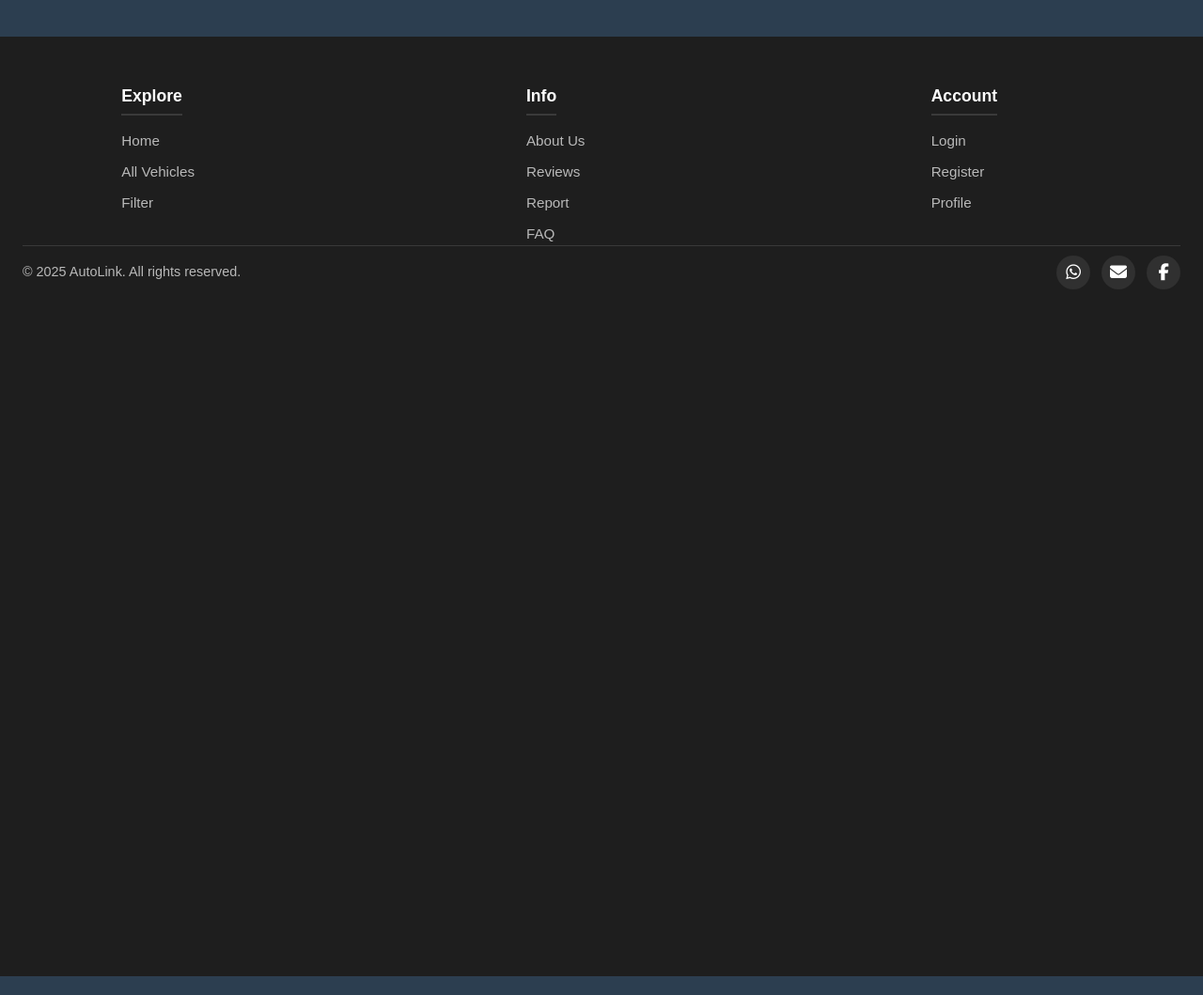
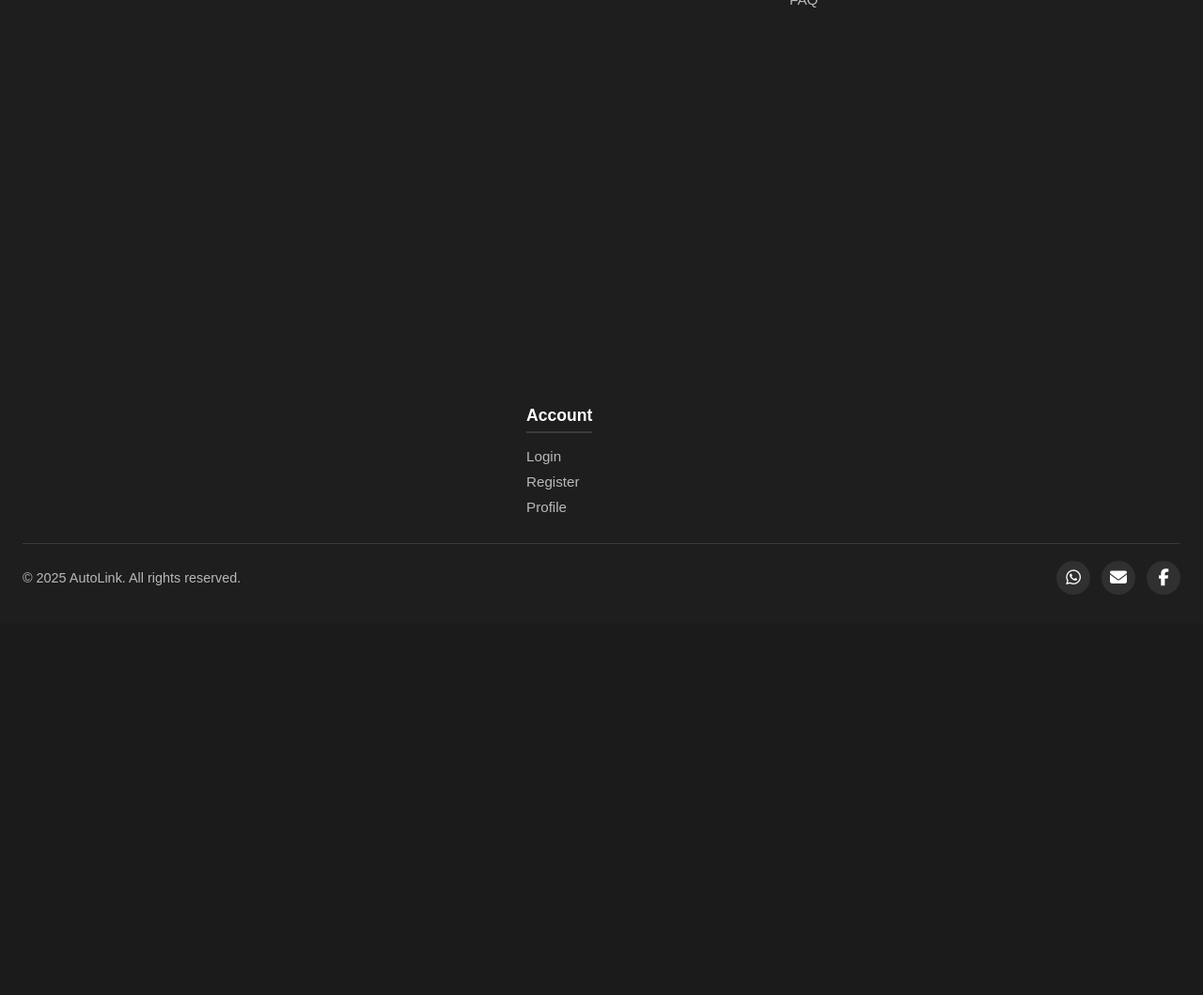
Before and after one commit to Rishab276/Autolink_Web_Assigment, a Django app: page /reviews/report/ in a window 1280 px wide. Shown: the part 741-1800 px from the top of the page at 94% size. After the commit the page ends 1374 px from the top, so only its background shows below. Run offline with Django 5.2, Linux system fonts and the light colour scheme.

Commit message:
i am pushing

```diff
--- a/Reviews/static/css/report.css
+++ b/Reviews/static/css/report.css
@@ -1,57 +1,28 @@
-/* ========================================
-   RESET - Add this at the TOP
-   ======================================== */
-
-* {
+    body {
             margin: 0;
-    padding: 0;
-    box-sizing: border-box;
+            font-family: Arial, sans-serif;
+            background-color: #fff;
+            color: #333;
         }
 
-html, body {
-    margin: 0;
-    padding: 0;
-    box-sizing: border-box;
-    line-height: 1.5;
-    background-color: #f9f9f9;
-}
-
-body {
-    display: flex;
-    flex-direction: column;
-    min-height: 100vh;
-}
-
-main {
-    flex: 0 0 auto;
-}
-
-
-/* ========================================
-   Header
-   ======================================== */
-
+        /* Header */
         header {
             background-color: #3498db;
             padding: 15px 0;
             text-align: center;
             font-size: 20px;
             font-weight: bold;
-    color: white;
-    margin: 0;
-    width: 100%;
         }
 
         /* Hero Section */
         .hero {
             position: relative;
-    background: url('{% static "images/hero-bg.jpg" %}') no-repeat center center/cover;
-    min-height: 600px;
+            background: url('your-image.jpg') no-repeat center center/cover;
+            height: 400px;
             display: flex;
             flex-direction: column;
             justify-content: center;
             align-items: center;
-    padding: 60px 20px;
         }
 
        /* Form Box */
@@ -88,7 +59,7 @@ header {
         }
 
         .form-box button {
-    background: #3498db;
+            background:#3498db;
             border: none;
             padding: 12px;
             font-size: 14px;
@@ -96,73 +67,23 @@ header {
             cursor: pointer;
             border-radius: 3px;
             width: 100%;
-    color: white;
+            color: #333;
             transition: background 0.3s ease;
         }
 
         .form-box button:hover {
-    background: #2980b9;
+            background: #3498db;
         }
 
-
-/* ========================================
-   FOOTER - Add/Replace this section
-   ======================================== */
-
-footer {
-    background: #2c3e50;
-    padding: 40px 0 20px;
-    font-size: 14px;
-    color: #fff;
-    width: 100%;
-    margin: 0;
-    flex-shrink: 0; /* Makes footer fill space */
-}
-
-.footer-container {
-    max-width: 1200px;
-    margin: 0 auto;
-    padding: 0 ;
-}
-
-.footer-bottom {
-    margin: 20px 0 0 0;
-    padding: 0;
-}
-
-/* --- FIX FOOTER SPACING FOR REPORT PAGE ONLY --- */
-
-.footer-main {
-    min-height: 1000px;
-    padding: 80px 24px 60px;
-    width: 100%;
-}
-
-.footer-columns {
-    justify-content: space-around !important;
-    gap: 60px !important;
-    margin-bottom: 0 !important;
-}
-
-.footer-bottom {
-    margin: 0 !important;
-    padding: 10px 0 !important;
-}
-
-body {
-    background-color: #1e1e1e; /* same as footer background to hide small gaps */
-    overflow-x: hidden;
-}
-
-
-
 @media (max-width: 768px) {
+    /* Adjust hero section for smaller screens */
     .hero {
-        min-height: 300px;
         padding: 40px 20px;
     }
 
-    .form-box {
-        margin: 0 20px;
+    /* Adjust form card padding for mobile */
+    .form-card {
+        margin: 0;
+        padding: 30px 20px;
     }
 }
--- a/Reviews/templates/Reviews/recommendations.html
+++ b/Reviews/templates/Reviews/recommendations.html
@@ -181,8 +181,8 @@
         </section>
     </main>
 
-    <footer class="recommendations-footer">
+
         {% include "footer.html" %}
-    </footer>
+
 </body>
 </html>
--- a/Reviews/templates/Reviews/report.html
+++ b/Reviews/templates/Reviews/report.html
@@ -29,9 +29,9 @@
         </section>
     </main>
 
-    <footer>
+
         {% include "footer.html" %}
-    </footer>
+
 
 
 
```
Lines whose indentation alone changed are shown as unchanged.
